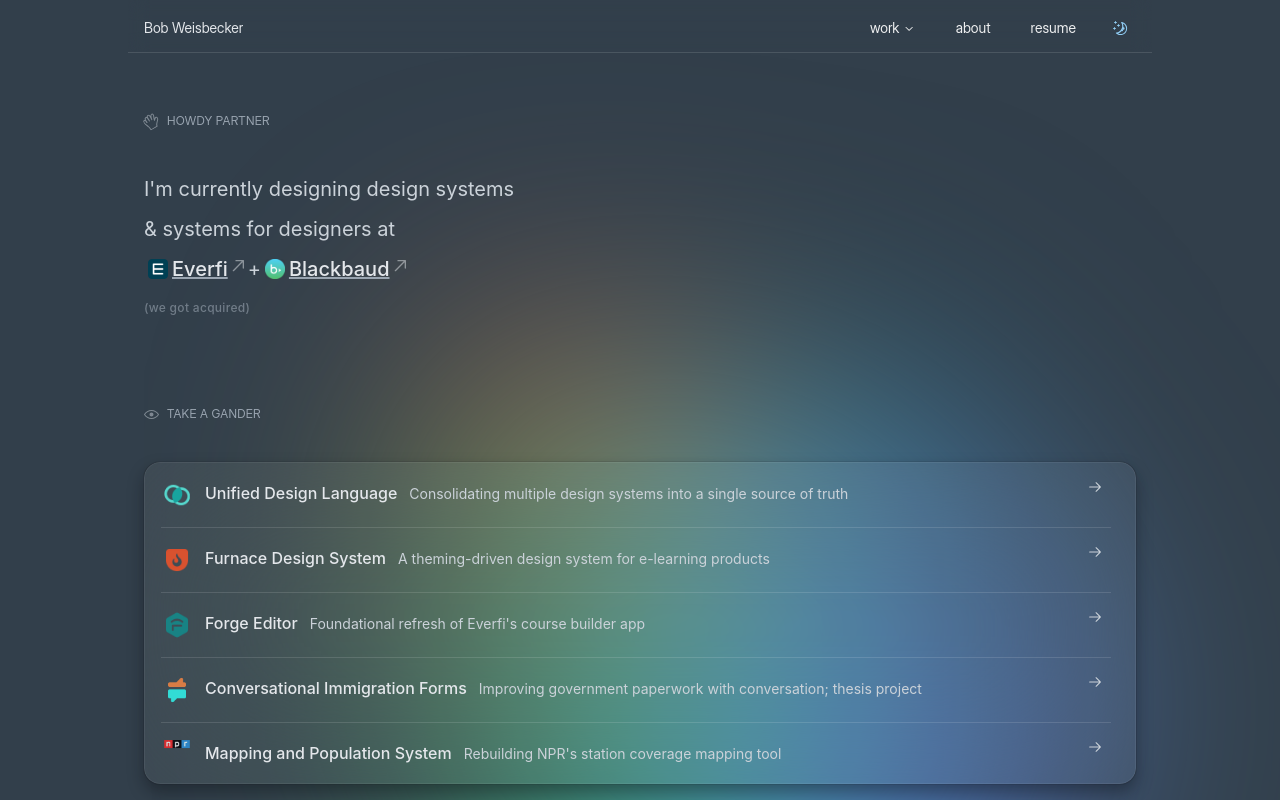
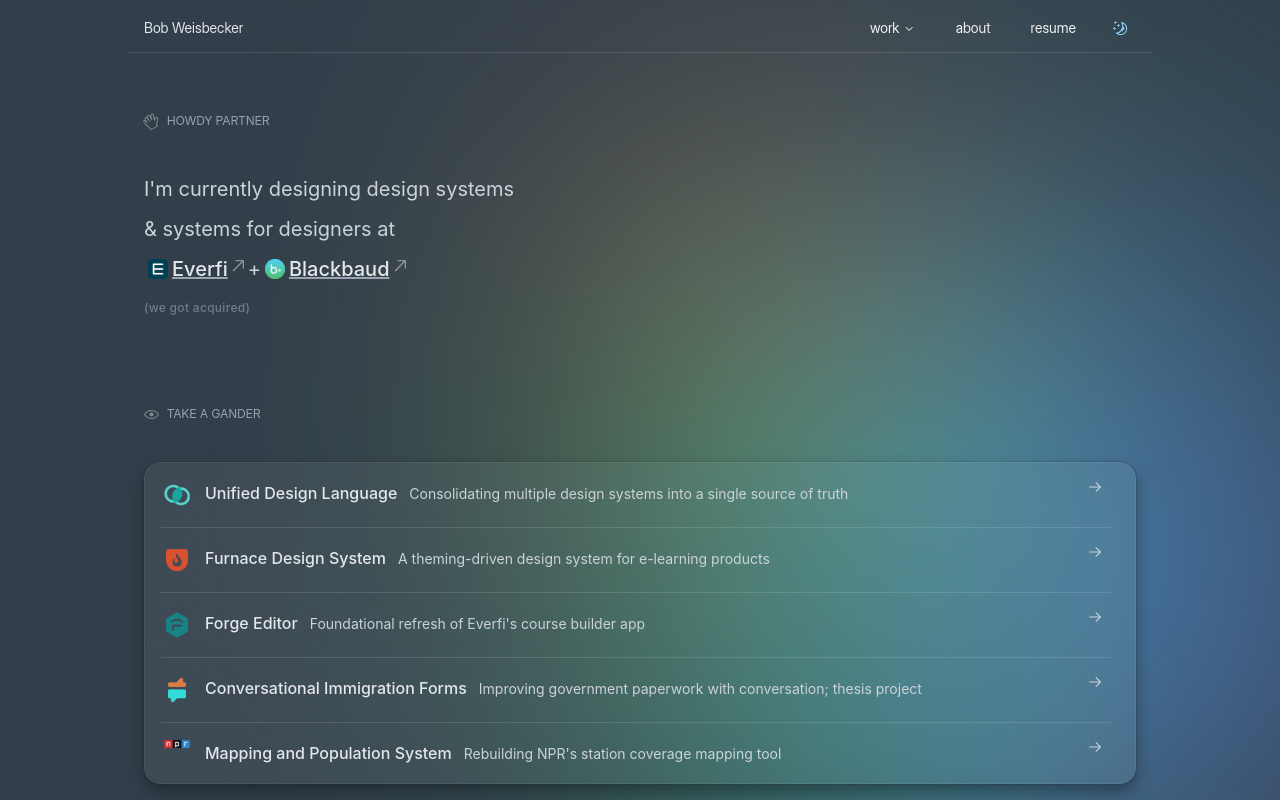
Before and after one commit to robertweisbecker/robertweisbecker.github.io, a React (Create React App) app: page / in a window 1280 px wide. Shown: the top 800 px of the page. Built offline with nearby package versions, Linux system fonts and the light colour scheme.

Commit message:
Update CNAME and Home

```diff
--- a/src/pages/home.tsx
+++ b/src/pages/home.tsx
@@ -10,12 +10,9 @@
   Heading,
   Box,
   Text,
-  Divider,
   Stack,
   Icon,
-  Link,
   HStack,
-  Image,
   Spacer,
 } from "@chakra-ui/react";
 import {
@@ -33,9 +30,11 @@
         as={Pattern}
         position="fixed"
         mx="0"
-        mb="10vw"
-        w={{ base: "500px", md: "800px", xl: "1200px" }}
-        h={{ base: "500px", md: "800px", xl: "1200px" }}
+        // mb="10vw"
+        left="-25vw"
+        top="-20vh"
+        w={{ base: "200vw", md: "200vw", xl: "200vw" }}
+        // h={{ base: "500px", md: "800px", xl: "1200px" }}
         zIndex="-1"
       />
       <Spacer />
```
Also changed, not shown: 1 other file (tests, documents, lock files or other folders).
